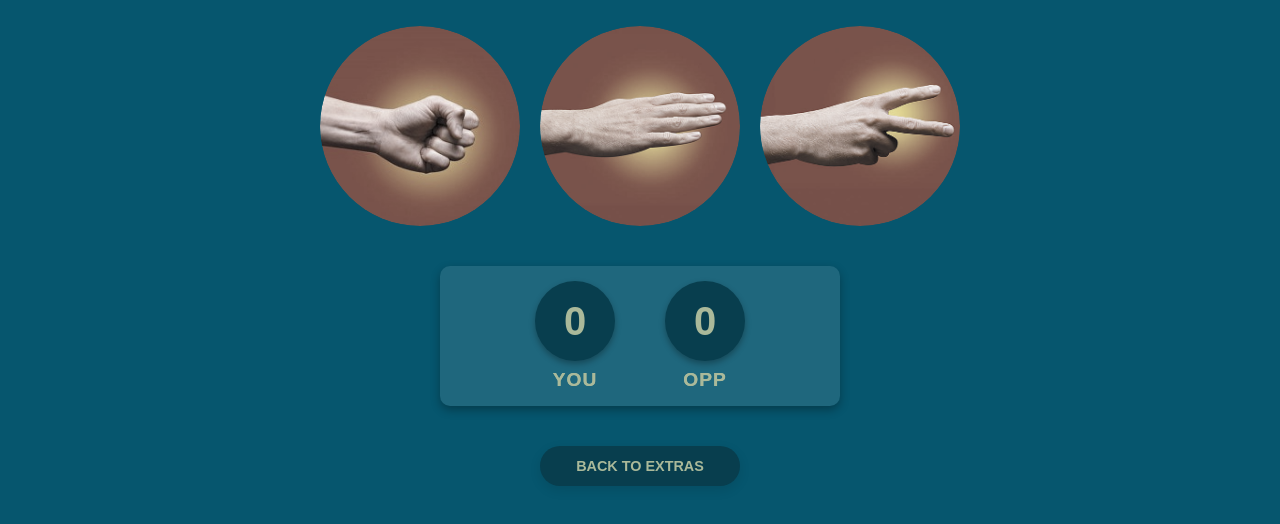
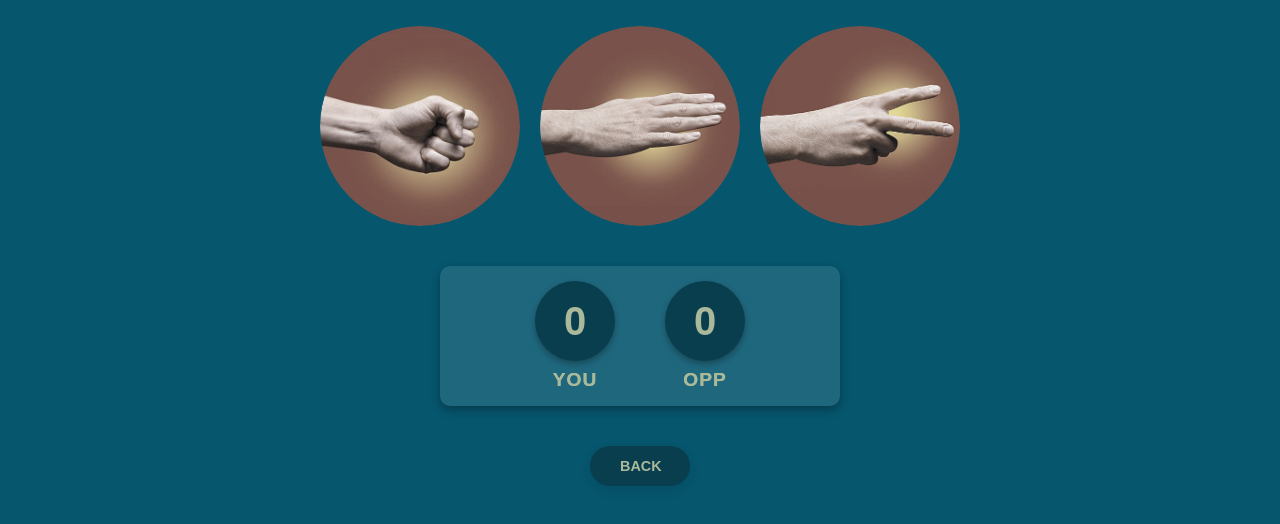
Before and after one commit to y-unees/rock-paper-scissors, a plain HTML site: page index.html in a window 1280 px wide. Shown: the part 114-638 px from the top of the page. Drawn offline with Linux system fonts and the light colour scheme.

Commit message:
styled the button, better

```diff
--- a/index.html
+++ b/index.html
@@ -32,7 +32,7 @@
         <p id="msg" class="n-hide">You won!</p>
         <p class="next n-hide" id="next">Next Round</p>
     </div>
-    <button class="back-button" onclick="window.history.back();">Back to Extras</button>
+    <button class="back-button" onclick="window.history.back();">Back</button>
     <script src="script.js"></script>
 </body>
 </html>
--- a/styles.css
+++ b/styles.css
@@ -161,7 +161,7 @@ h1{
 .back-button {
     display: inline-block;
     padding: 12px 30px;
-    width: 200px;
+    width: 100px;
     margin-top: 10px;
     background-color: var(--forth-color);
     color: var(--tertiary-color);
```
